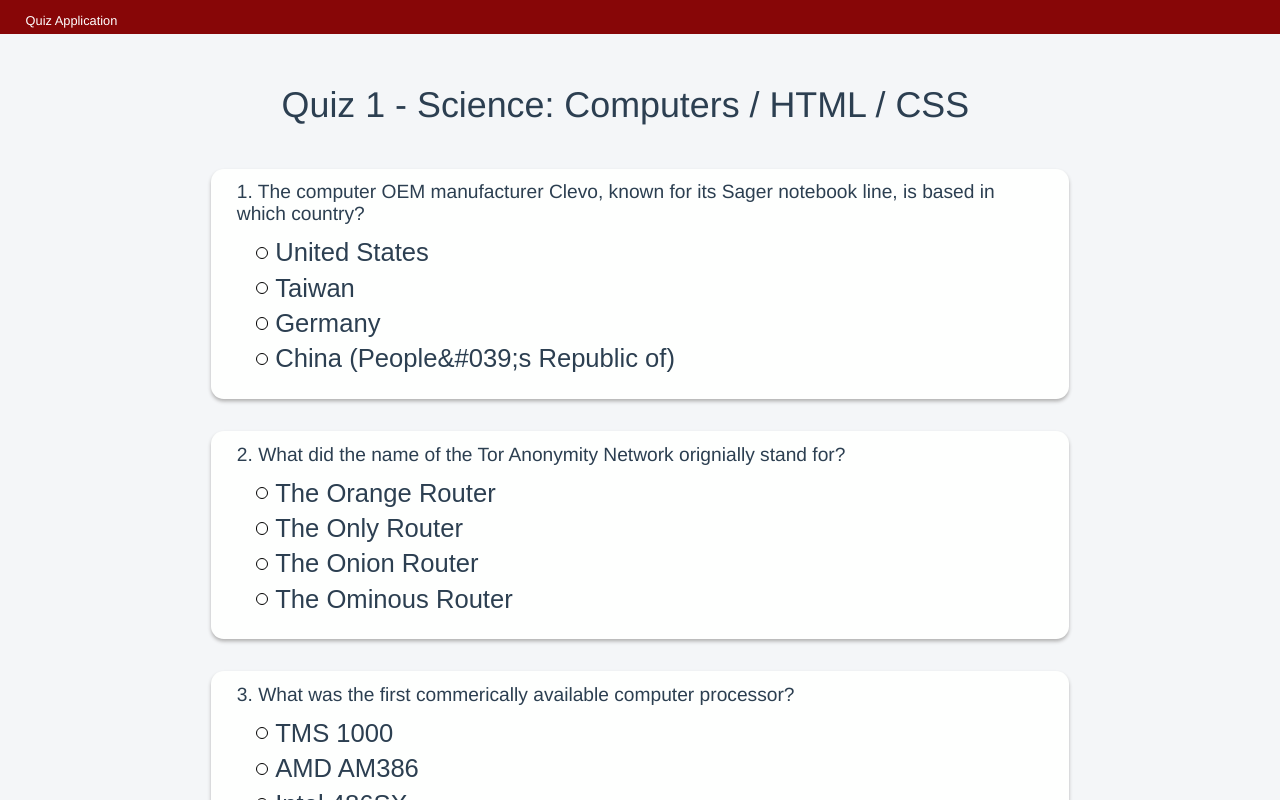
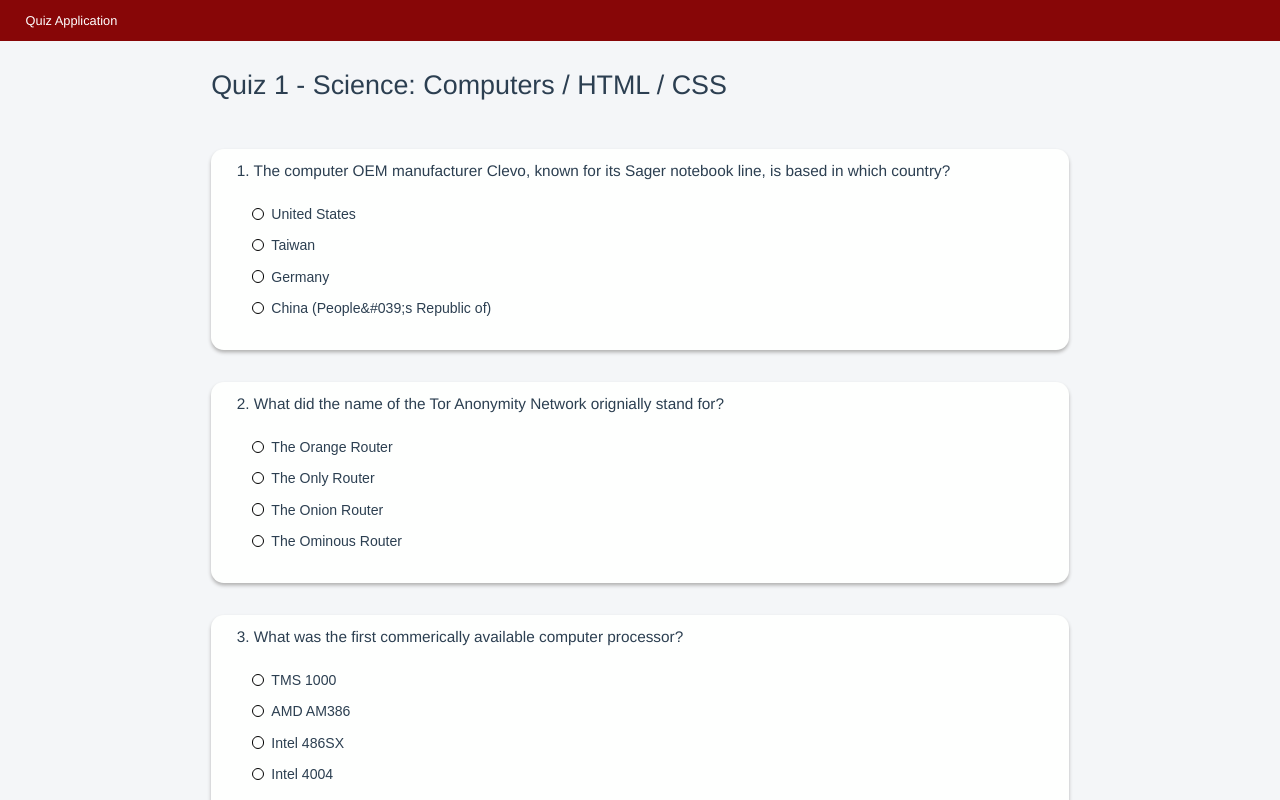
Before and after one commit to kukovisuals/snowjoe, a Vue app: page / in a window 1280 px wide. Shown: the top 800 px of the page. Built offline with nearby package versions, Linux system fonts and the light colour scheme.

Commit message:
added more styles to desktop version

```diff
--- a/src/App.vue
+++ b/src/App.vue
@@ -20,6 +20,8 @@ export default {
 :root {
   --app-background-color:#F4F6F8;
   --app-color: #2C3F51;
+  --radial-background-color: #0186F5;
+  --submit-button-background-color: #1C590B;
 
   --main-font-size: 3vw;
   --fixed-banner-Background: #870607;
@@ -40,9 +42,10 @@ export default {
   --table-question-font-size: 2.3vw;
   --table-question-answers-box-shadow:-0.1vw 0.2vw 0.5vw #B3B3B3;
 
-  --desktop-fixed-banner-title: 4vw;
-  --desktop-font-size: 2.8vw;
-  --desktop-question-font-size: 1.5vw;
+  --desktop-fixed-banner-title: 1vw;
+  --desktop-font-size: 2.1vw;
+  --desktop-question-font-size: 1.2vw;
+  --desktop-text-font-size: 1.1vw;
   --desktop-quesiton-answers-margin: 0 auto;
   --desktop-box-shadow: 0vw 0.2vw 0.3vw #B3B3B3;
 }
@@ -120,6 +123,7 @@ export default {
 .percentage{
   font-size: 4vw;
   color: red;
+  padding-top: 1vw;
 }
 
 
@@ -182,8 +186,8 @@ export default {
   position: relative;
 }
 .answer.active{
-  border: 1px solid darkgreen;
-  background-color: seagreen;
+  border: 2px solid #0E7B0E;
+  background-image: radial-gradient( #70C575 1%, #24A824 99%);;
   color: white;
   height: 11vw;
   padding-left: 3vw;
@@ -226,13 +230,13 @@ export default {
 }
 
 .design:before {
-  background: blue;
+  background: var(--radial-background-color);
   opacity: 0;
   transition: .3s;
 }
 
 .design::after {
-  background: blue;
+  background: var(--radial-background-color);
   opacity: .4;
   transition: .6s;
 }
@@ -256,12 +260,12 @@ input:checked+.design::before {
 /* other states */
 /*input:hover+.design,*/
 input:focus+.design {
-  border: 1px solid blue;
+  border: 1px solid var(--radial-background-color);
 }
 
 /*input:hover+.design:before,*/
 input:focus+.design:before {
-  background: blue;
+  background: var(--radial-background-color);
 }
 
 /*input:hover~.text {
@@ -281,7 +285,7 @@ input:active+.design::after {
   margin: 0 auto;
 }
 .submit_button{
-  background-color: #417310;
+  background-color: var(--submit-button-background-color);
   border: 1px solid black;
   width: 16vw;
   height: 7vw;
@@ -303,6 +307,11 @@ input:active+.design::after {
 .wrong{
   color: red;
 }
+
+.average_result{
+  padding-top: 1vw;
+}
+
 
 /*
   ************************************************************************
@@ -364,7 +373,8 @@ input:active+.design::after {
 @media screen and (min-width: 1024px){
   .quiz_title{
     font-size: var(--desktop-font-size);
-    /*text-align: center;*/
+    padding-left: 0;
+    padding-top: 1vw;
     width: 67vw;
     max-width: 1024px;
   }
@@ -377,8 +387,8 @@ input:active+.design::after {
     box-shadow: var(--desktop-box-shadow);
   }
   .banner{
-    font-size: 1vw;
-    padding: 1vw 2vw 0.5vw 2vw;
+    font-size: var(--desktop-fixed-banner-title);
+    padding: 1vw 2vw 1vw 2vw;
   }
   .answer{
     font-size: 1vw;
@@ -388,21 +398,23 @@ input:active+.design::after {
     height: 0.8vw;
   }
   .text{
+    font-size: var(--desktop-text-font-size);
     margin-left: 1.5vw;
   }
   .question{
     font-size: var(--desktop-question-font-size);
-    padding: 1vw 3vw 1vw 2vw;
+    padding: 1vw 3vw 2vw 2vw;
   }
   .answers{
-    padding-bottom: 0.5vw;
-    padding-left: 3.5vw;
+    padding-bottom: 1.2vw;
+    padding-left: 3.2vw;
   }
   .answers:last-child .answer {
     margin-bottom: 1.5vw;
   }
   .results_container{
-    font-size: 1vw;
+    font-size: 1.5vw;
+    padding-top: 1vw;
   }
   .percentage{
     font-size: 1.5vw;
@@ -416,6 +428,7 @@ input:active+.design::after {
   .rightWrong{
     top: -2vw;
     right: 1.5vw;
+    font-size: 0.9vw;
   }
   .submit_button{
     width: 5vw;
```
